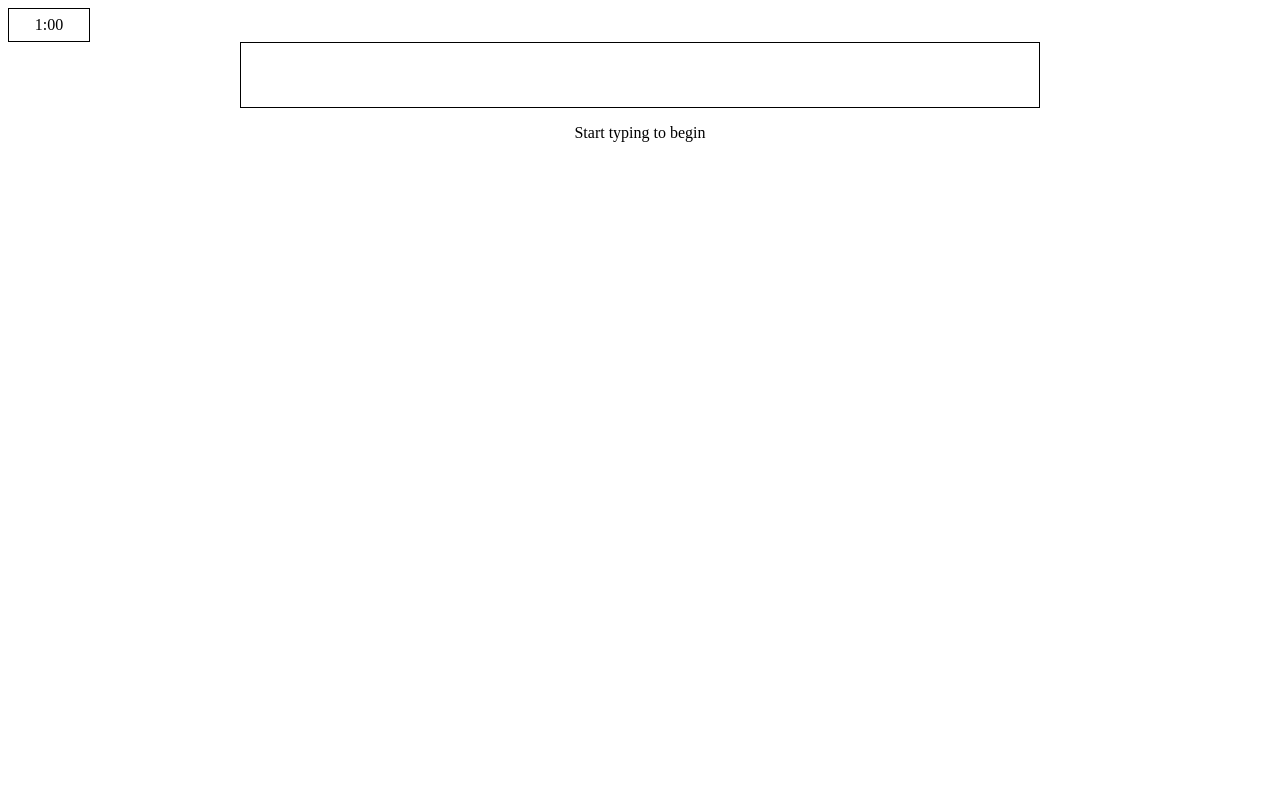
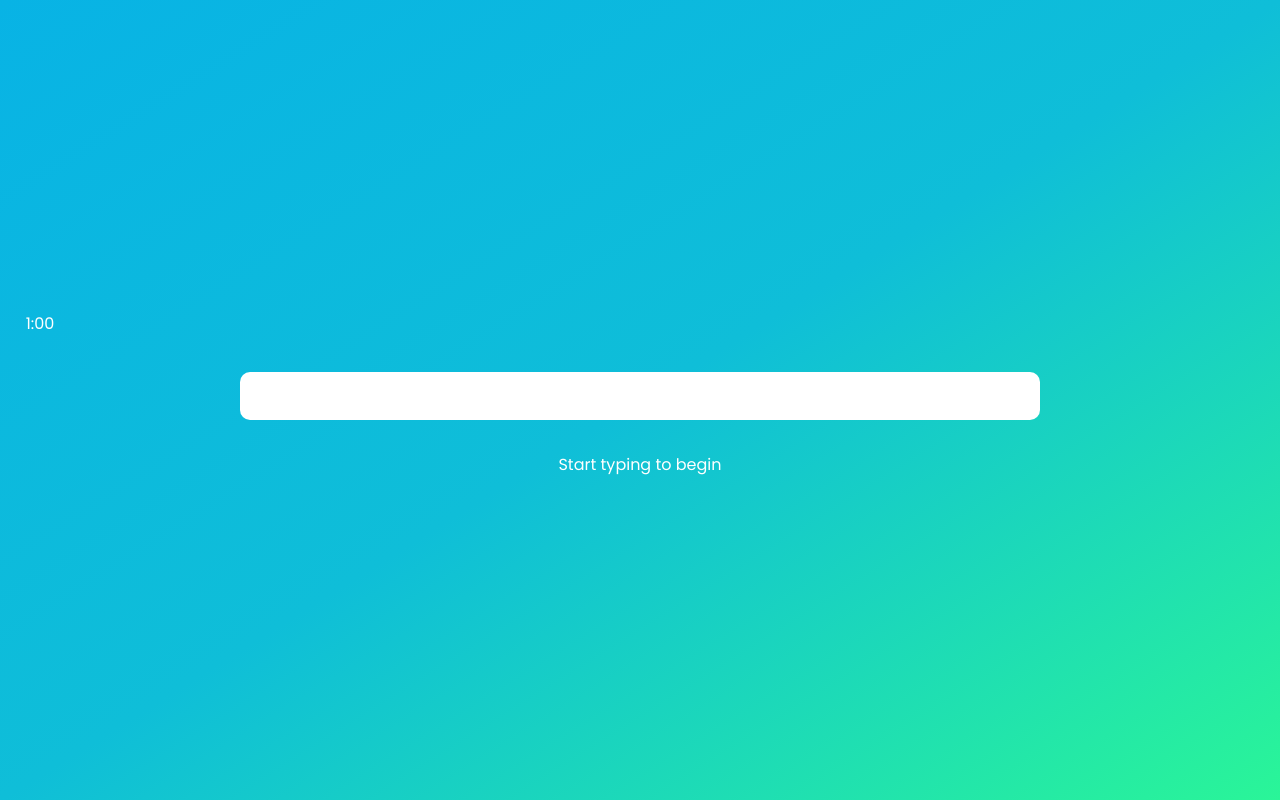
Before and after one commit to mhayakawa1/typing-test, a React (Create React App) app: page / in a window 1280 px wide. Built offline with nearby package versions, Linux system fonts and the light colour scheme; no server answers.

Commit message:
Update index.css

```diff
--- a/src/index.css
+++ b/src/index.css
@@ -1,9 +1,38 @@
-.timer-container{
-  width: 5rem;
+/*https://www.schemecolor.com/blue-green-gradient-color-scheme.php
+https://colorhunt.co/palette/f6ef9823eae61b7fbd112f91
+https://mycolor.space/gradient3?ori=to+right+top&hex=%23F6EF98&hex2=%2323EAE6&hex3=%23112F91&submit=submit
+*/
+body{
+  /*background-color: gray;*/
+  background-image: linear-gradient(to right bottom, #08B3E5, #0FBED8, #2AF598);
+  padding: 0;
+  width: 100%;
+  height: 100%;
+  margin: 0;
+  display: flex;
+  flex-direction: column;
+  justify-content: center;
+  font-family: "Poppins", sans-serif;
+  color: white;
+}
+
+.App{
+  height: auto;
+  width: 100%;
+}
+
+h1{
+  font-weight: normal;
+}
+
+.controls-container{
+  width: auto;
+  margin: 0 auto 0 auto;
+  display: flex;
+  justify-content: center;
 }
 
 .timer{
-  border: 1px solid black;
   height: 2rem;
   width: 5rem;
   display: flex;
@@ -11,46 +40,38 @@
   align-items: center;
 }
 
-.fact{
-  width: 80%;
-  margin: auto;
-}
-
-.text-body{
-  width: 80%;
-  margin: auto;
-}
-
 .text-body{
   width: 50rem;
   height: auto;
   overflow: clip;
   display: flex;
+  background-color: white;
+  margin: 2rem auto 2rem auto;
+  border-radius: 10px;
 }
 
 .text-body p{
-  height: 4rem;
-  font-size: 3rem;
+  height: 3rem;
+  font-size: 2rem;
   padding: 0;
   margin: 0;
   width: 100%;
   display: flex;
-  border: 1px solid black;
 }
 
 .typing-input{
   position: absolute;
   z-index: 2;
   width: 25rem;
-  height: 4rem;
-  font-size: 3rem;
+  height: 3rem;
+  font-size: 2rem;
+  font-family: "Poppins", sans-serif;
   text-align: right;
-  font-family: 'Times New Roman', Times, serif;
   background-color: rgb(0,0,0,0);
   color: black;
   -webkit-text-fill-color: transparent;
   border: none;
-  padding: 0 0 .7% 0;
+  padding: 0 0 0 .5rem;
 }
 
 .typing-input:focus{
@@ -82,6 +103,7 @@
   width: 50%;
   text-align: left;
   box-sizing: border-box;
+  white-space: nowrap;
 }
 
 .space-l{
@@ -91,3 +113,29 @@
 .space-r{
   padding: 0 .25em 0 0;
 }
+
+.results{
+  display: flex;
+  justify-content: center;
+}
+
+.result-item{
+  display: flex;
+  flex-direction: column;
+  align-items: center;
+  width: 10rem;
+}
+
+.stat{
+  background-color: white;
+  border-radius: 10px;
+  height: 4rem;
+  width: 3rem;
+  display: flex;
+  align-items: center;
+  justify-content: center;
+}
+
+.stat p{
+  color: black;
+}
```
